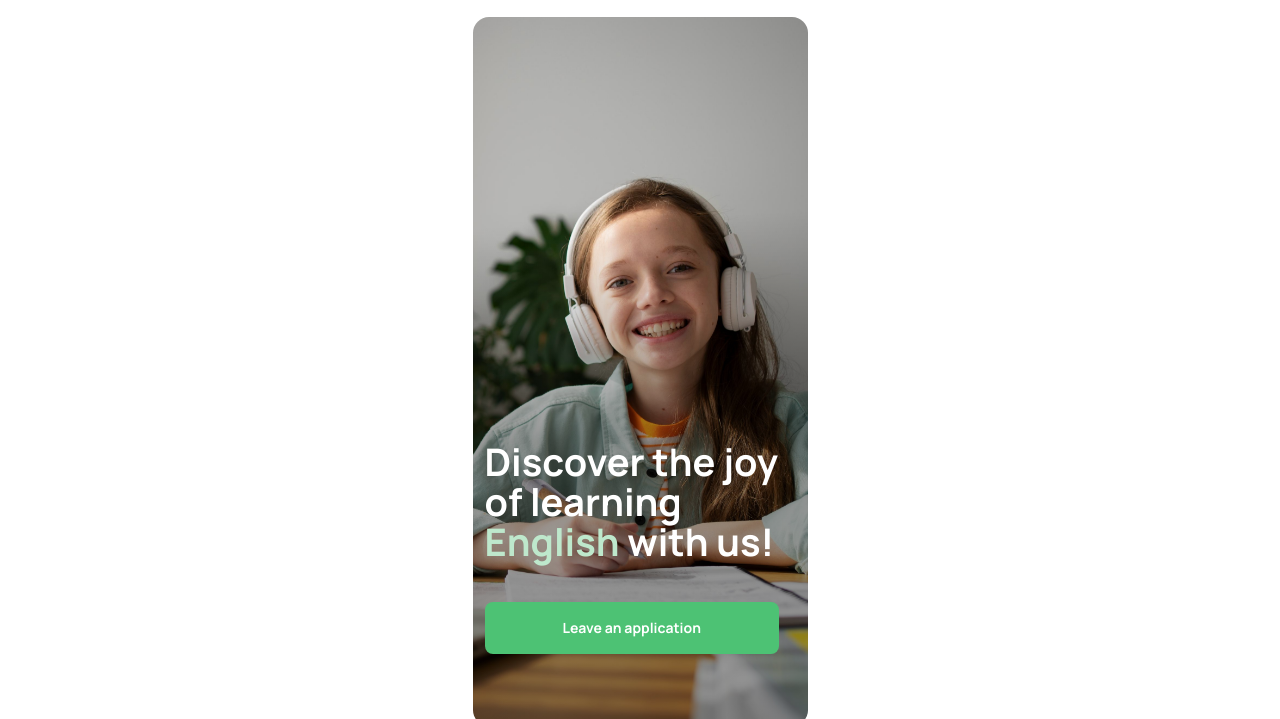
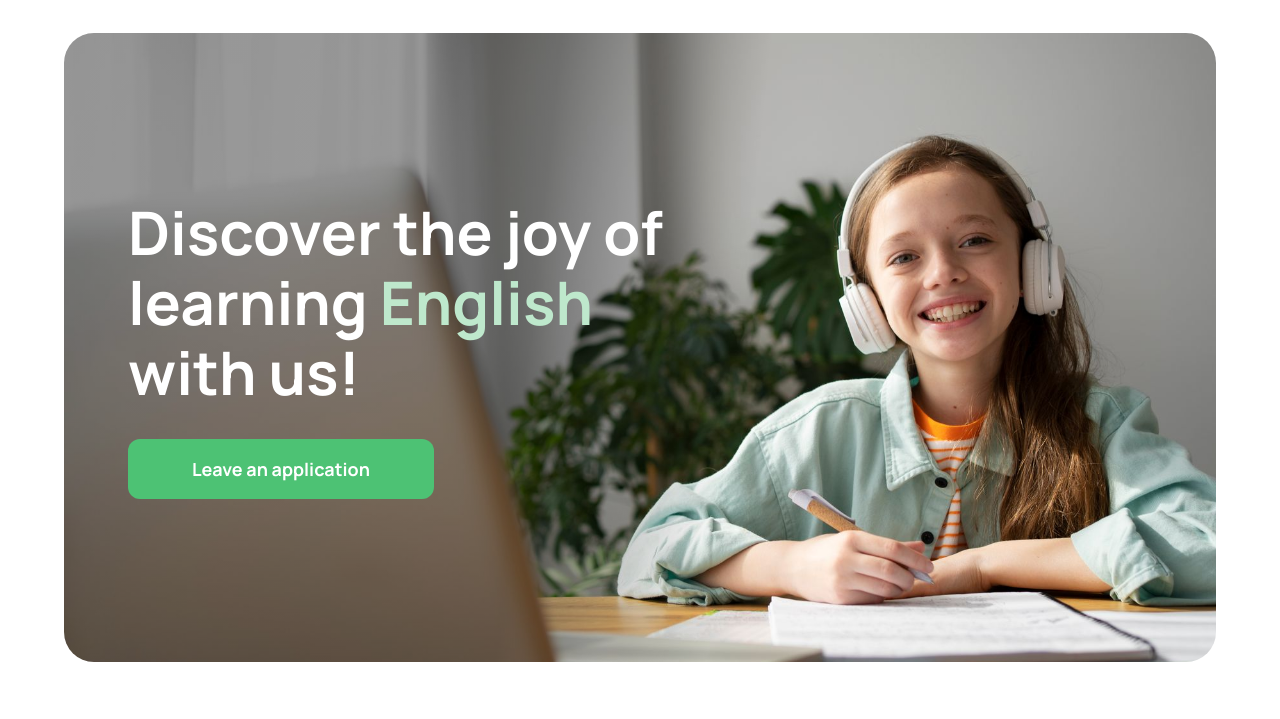
Before and after one commit to icodebits/project-te4chdi0, a website built with Vite: page src/index.html in a window 1280 px wide. Shown: the part 67-786 px from the top of the page. Built offline with nearby package versions, Linux system fonts and the light colour scheme.

Commit message:
Add hero section styles for tablet and desktop.

```diff
--- a/src/css/hero.css
+++ b/src/css/hero.css
@@ -1,56 +1,122 @@
 /* Hero styles */
+/* mobile first */
 .section-hero {
   background-color: var(--gray);
-  padding-top: 425px;
-  padding-bottom: 72px;
-  margin: 0 auto;
+  padding: 425px 20px 72px 20px;
+  margin: 8px auto 80px auto;
   max-width: 335px;
   height: 709px;
   border-radius: 16px;
-  /*background: linear-gradient(357deg, rgba(0, 0, 0, 0.40) 39.23%, rgba(0, 0, 0, 0.00) 66.28%),
-  url(/images/hero-bg.jpg) lightgray -566px -29.886px / 332.537% 104.761% no-repeat;*/
-
   background-image: linear-gradient(357deg, rgba(0, 0, 0, 0.40) 39.23%, rgba(0, 0, 0, 0.00) 66.28%),
-                    url(/images/hero-bg@2x.jpg);
+                    url(/images/hero-bg.jpg);
   background-repeat: no-repeat;
-  background-position: -566px -29.886px;
+  background-position-x: calc(100% + 213px);  /* -566px */
+  background-position-y: calc(100% + 4px);    /* -29.886px */
   background-size: 332.537% 104.761%;
-
 }
-
+/* mobile @ 2x */
 @media (-webkit-min-device-pixel-ratio: 2), (min-resolution: 192dpi) {
   .section-hero {
-    background: linear-gradient(357deg, rgba(0, 0, 0, 0.40) 39.23%, rgba(0, 0, 0, 0.00) 66.28%),
-    url(/images/hero-bg@2x.jpg) lightgray -566px -29.886px / 332.537% 104.761% no-repeat;
+    background-image: linear-gradient(357deg, rgba(0, 0, 0, 0.40) 39.23%, rgba(0, 0, 0, 0.00) 66.28%),
+                      url(/images/hero-bg@2x.jpg);
+  }
+}
+/* tablet */
+@media screen and (min-width: 768px) {
+  .section-hero {
+    max-width: 704px;
+    height: 857px;
+    padding: 260px 0px 0px 32px;
+    margin: 32px auto 100px auto;
+    border-radius: 30px;
+    background-image: linear-gradient(96deg, rgba(0, 0, 0, 0.40) 36.36%, rgba(0, 0, 0, 0.00) 51.43%),
+                      url(/images/hero-bg.jpg);
+    background-repeat: no-repeat;
+    background-position-x: calc(100% + 352px);  /* -256px */
+    background-position-y: calc(100% + 5px);    /* -12.887px */
+    background-size: 186.364% 102.074%;
+  }
+}
+/* tablet @ 2x */
+@media screen and (min-width: 768px) and (-webkit-min-device-pixel-ratio: 2),
+       screen and (min-width: 768px) and (min-resolution: 192dpi) {
+  .section-hero {
+    background-image: linear-gradient(96deg, rgba(0, 0, 0, 0.40) 36.36%, rgba(0, 0, 0, 0.00) 51.43%),
+                      url(/images/hero-bg@2x.jpg);
+  }
+}
+/* desktop */
+@media screen and (min-width: 1280px) {
+  .section-hero {
+    max-width: 1152px;
+    height: 629px;
+    padding: 164px 0px 0px 64px;
+    margin: 16px auto 96px auto;
+    border-radius: 30px;
+    background-image: linear-gradient(96deg, rgba(0, 0, 0, 0.40) 36.36%, rgba(0, 0, 0, 0.00) 51.43%),
+                      url(/images/hero-bg.jpg);
+    background-repeat: no-repeat;
+    background-position-x: 0px;
+    background-position-y: -122.887px;    /* -122.887px */
+    background-size: 113.889% 139.074%;
+  }
+}
+/* desktop @ 2x */
+@media screen and (min-width: 1280px) and (-webkit-min-device-pixel-ratio: 2),
+       screen and (min-width: 1280px) and (min-resolution: 192dpi) {
+  .section-hero {
+    background-image: linear-gradient(96deg, rgba(0, 0, 0, 0.40) 36.36%, rgba(0, 0, 0, 0.00) 51.43%),
+                      url(/images/hero-bg@2x.jpg);
   }
 }
 
 .hero-title {
   color: var(--white);
+  text-align: left;
+  font-weight: 700;
   font-size: 38px;
-  font-weight: 700;
-  line-height: 1.05;
+  line-height: 1.0526;
   margin-bottom: 40px;
-  text-align: left;
 }
 
 .hero-title .accent {
   color: var(--light-green-underline);
 }
 
+@media screen and (min-width: 768px) {
+  .hero-title {
+    font-size: 60px;
+    line-height: 1.1667;
+    margin-bottom: 32px;
+    width: 488px;
+  }
+}
+
+@media screen and (min-width: 1280px) {
+  .hero-title {
+    width: 564px;
+  }
+}
+
 .hero-button {
   background-color: var(--green);
   color: var(--white);
+  font-weight: 700;
   font-size: 14px;
-  font-weight: 700;
   line-height: 1.7143;
   padding: 14px 78px;
-  border-radius: 8px;
-  border: none;
-  cursor: pointer;
+  border-radius: 12px;
   transition: background-color 250ms linear;
 }
 
 .hero-button:hover, .hero-button:focus {
   background-color: var(--dark-green);
 }
+
+@media screen and (min-width: 768px) {
+  .hero-button {
+    font-size: 18px;
+    line-height: 1.5556;
+    padding: 16px 64px;
+  }
+}
--- a/src/partials/hero.html
+++ b/src/partials/hero.html
@@ -1,8 +1,6 @@
 <!-- region hero -->
 <section class="section-hero">
-  <div class="container">
     <h1 class="hero-title">Discover the joy of learning <span class="accent">English</span> with us!</h1>
     <button type="button" class="hero-button">Leave an application</button>
-  </div>
 </section>
 <!-- endregion hero -->
```
